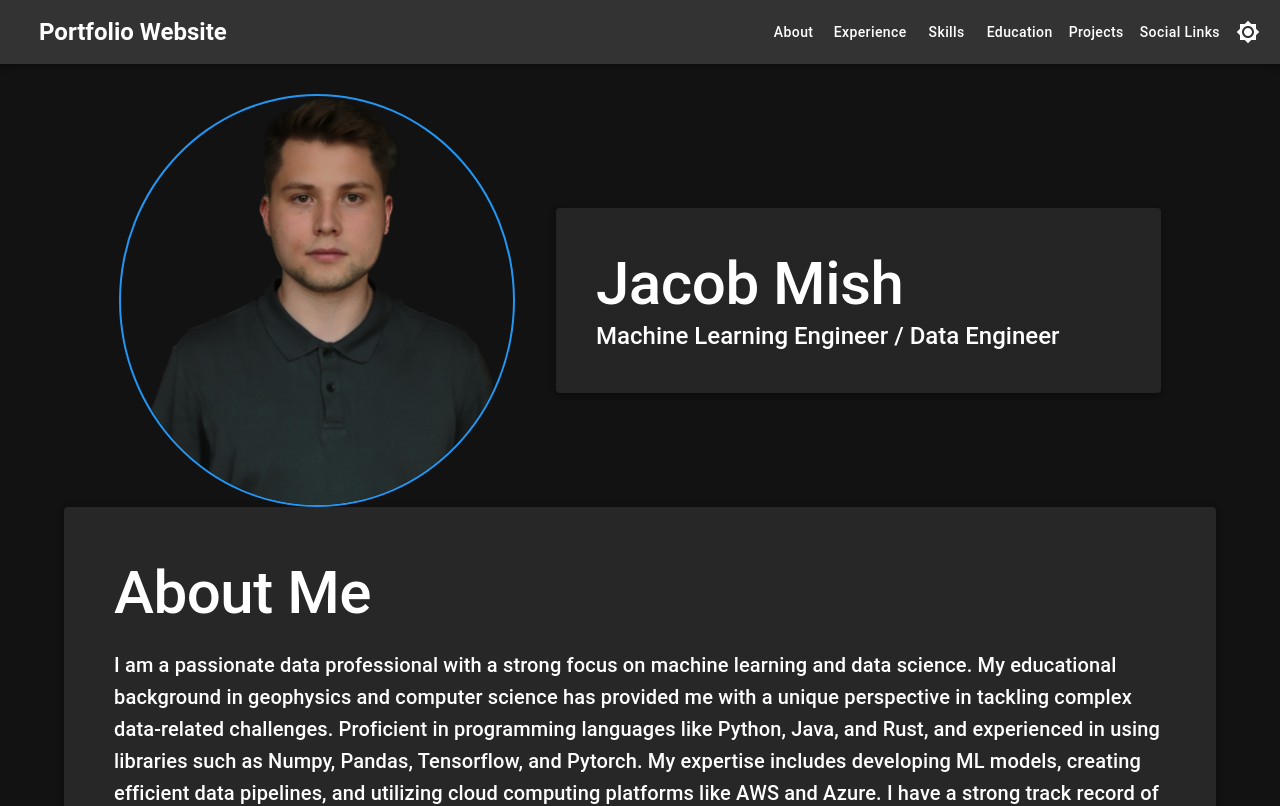
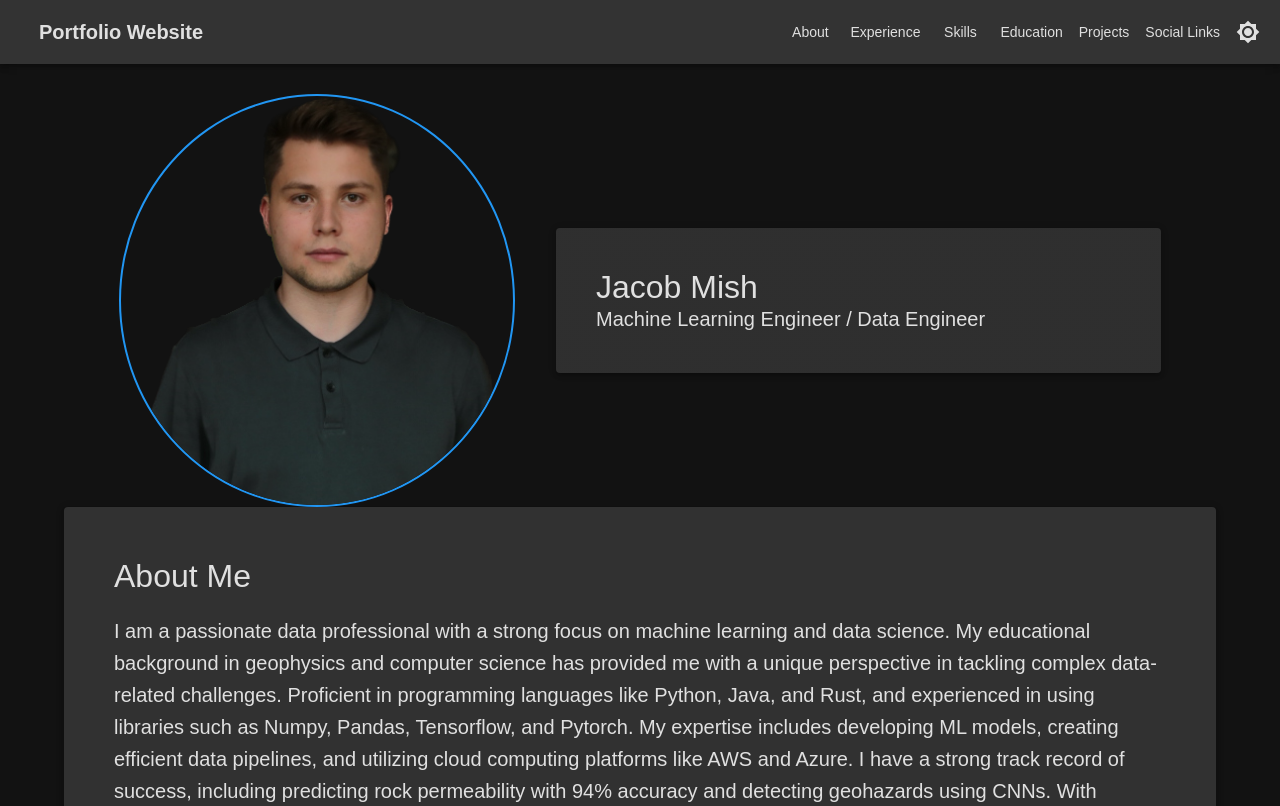
Before and after one commit to Feromond/jacob-mish-portfolio, a React (Create React App) app: page / in a window 1280 px wide. Shown: the top 806 px of the page. Built offline with nearby package versions, Linux system fonts and the light colour scheme.

Commit message:
small theme and metadata changes

```diff
--- a/public/index.html
+++ b/public/index.html
@@ -6,7 +6,7 @@
     <meta name="viewport" content="width=device-width, initial-scale=1" />
     <meta name="theme-color" content="#000000" />
     <meta
-      name="description"
+      name="Jacob Mish's Portfolio Website"
       content="Web site created using create-react-app"
     />
     <link rel="apple-touch-icon" href="%PUBLIC_URL%/logo192.png" />
@@ -24,7 +24,7 @@
       work correctly both with client-side routing and a non-root public URL.
       Learn how to configure a non-root public URL by running `npm run build`.
     -->
-    <title>React App</title>
+    <title>Portfolio Site</title>
   </head>
   <body>
     <noscript>You need to enable JavaScript to run this app.</noscript>
--- a/src/App.js
+++ b/src/App.js
@@ -16,14 +16,63 @@ import CssBaseline from '@mui/material/CssBaseline';
 const darkTheme = createTheme({
   palette: {
     mode: 'dark',
+    primary: {
+      main: '#90caf9', // Light Blue
+    },
+    secondary: {
+      main: '#f48fb1', // Pink
+    },
+    background: {
+      default: '#121212',
+      paper: '#1d1d1d',
+    },
+    text: {
+      primary: '#e0e0e0', // Light Grey
+    },
+  },
+  typography: {
+    fontFamily: 'Arial, sans-serif',
+    h2: {
+      fontWeight: 500,
+      fontSize: 32,
+    },
+    h5: {
+      fontWeight: 400,
+      fontSize: 20,
+    },
   },
 });
 
 const lightTheme = createTheme({
   palette: {
     mode: 'light',
+    primary: {
+      main: '#1976d2', // Dark Blue
+    },
+    secondary: {
+      main: '#e57373', // Light Red
+    },
+    background: {
+      default: '#fafafa',
+      paper: '#ffffff',
+    },
+    text: {
+      primary: '#333333', // Dark Grey
+    },
+  },
+  typography: {
+    fontFamily: 'Georgia, serif',
+    h2: {
+      fontWeight: 500,
+      fontSize: 32,
+    },
+    h5: {
+      fontWeight: 400,
+      fontSize: 20,
+    },
   },
 });
+
 
 function App() {
   const [themeMode, setThemeMode] = useState('dark');
```
Also changed, not shown: public/manifest.json.
